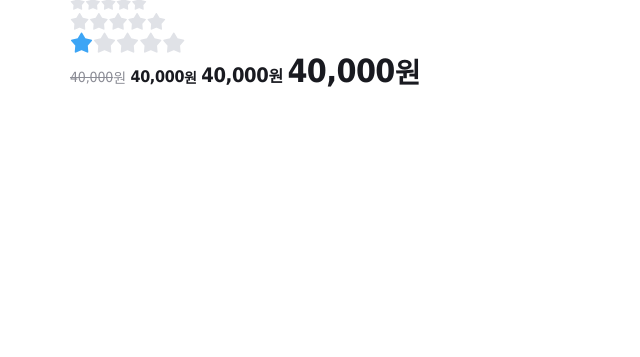
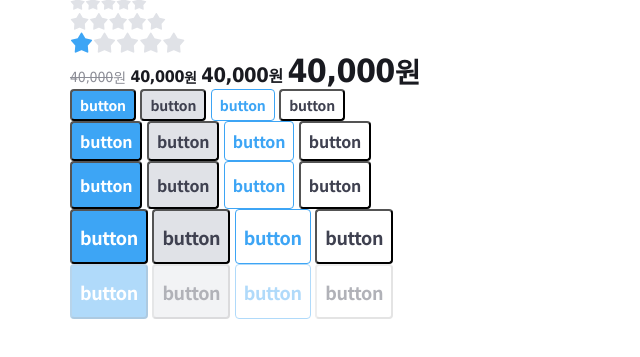
Before and after one commit to devSujeong/tomorrow-house, a website: page index.html in a window 1280 px wide. Shown: the part 95-452 px from the top of the page, without its empty margins (0-640 px from the left). Drawn offline with Linux system fonts and the light colour scheme; files whose address does not match are found by name.

Commit message:
implement button components

```diff
--- a/index.html
+++ b/index.html
@@ -85,6 +85,39 @@
         <span class="currency">원</span>
       </div>
     </div>
+
+    <div>
+      <div>
+        <button type="button" class="btn-primary btn-32">button</button>
+        <button type="button" class="btn-secondary btn-32">button</button>
+        <button type="button" class="btn-outlined btn-32">button</button>
+        <button type="button" class="btn-ghost btn-32">button</button>
+      </div>
+      <div>
+        <button type="button" class="btn-primary btn-40">button</button>
+        <button type="button" class="btn-secondary btn-40">button</button>
+        <button type="button" class="btn-outlined btn-40">button</button>
+        <button type="button" class="btn-ghost btn-40">button</button>
+      </div>
+      <div>
+        <button type="button" class="btn-primary btn-48">button</button>
+        <button type="button" class="btn-secondary btn-48">button</button>
+        <button type="button" class="btn-outlined btn-48">button</button>
+        <button type="button" class="btn-ghost btn-48">button</button>
+      </div>
+      <div>
+        <button type="button" class="btn-primary btn-55">button</button>
+        <button type="button" class="btn-secondary btn-55">button</button>
+        <button type="button" class="btn-outlined btn-55">button</button>
+        <button type="button" class="btn-ghost btn-55">button</button>
+      </div>
+      <div>
+        <button type="button" class="btn-primary btn-55" disabled>button</button>
+        <button type="button" class="btn-secondary btn-55" disabled>button</button>
+        <button type="button" class="btn-outlined btn-55" disabled>button</button>
+        <button type="button" class="btn-ghost btn-55" disabled>button</button>
+      </div>
+    </div>
   </div>
 </body>
 </html>
--- a/styles/main.scss
+++ b/styles/main.scss
@@ -15,5 +15,6 @@
 @import './modules/avatars';
 @import './modules/star-rating';
 @import './modules/price';
+@import './modules/buttons';
 
 @import './layouts/grids';
--- /dev/null
+++ b/styles/modules/_buttons.scss
@@ -0,0 +1,76 @@
+%button-base {
+  @include inline-flexbox;
+  padding: 0 8px;
+  border-radius: 4px;
+  font-weight: 700;
+  cursor: pointer;
+
+  &:disabled {
+    opacity: 0.4;
+    cursor: not-allowed;
+  }
+}
+
+// NOTE: button styles
+.btn-primary {
+  @extend %button-base;
+  color: $white;
+  background-color: $blue;
+  transition: background-color 200ms ease-in-out;
+
+  &:not(:disabled):hover {
+    background-color: $blue-dark;
+  }
+}
+
+.btn-secondary {
+  @extend %button-base;
+  color: $primary;
+  background-color: $border;
+  transition: background-color 200ms ease-in-out;
+
+  &:not(:disabled):hover {
+    background-color: $tertiary;
+  }
+}
+
+.btn-outlined {
+  @extend %button-base;
+  color: $blue;
+  background-color: $white;
+  border: 1px solid $blue;
+  transition: background-color 200ms ease-in-out;
+
+  &:not(:disabled):hover {
+    background-color: $blue-light;
+  }
+}
+
+.btn-ghost {
+  @extend %button-base;
+  color: $primary;
+  background-color: transparent;
+  transition: color 200ms ease-in-out;
+
+  &:not(:disabled):hover {
+    color: $secondary;
+  }
+}
+
+// NOTE: button sizes
+.btn-32 {
+  height: 32px;
+  @include text-style(14);
+}
+.btn-40 {
+  height: 40px;
+  @include text-style(16);
+}
+.btn-48 {
+  height: 48px;
+  @include text-style(16);
+}
+.btn-55 {
+  height: 55px;
+  @include text-style(18);
+}
```
Also changed, not shown: style.css, 1 other file.
